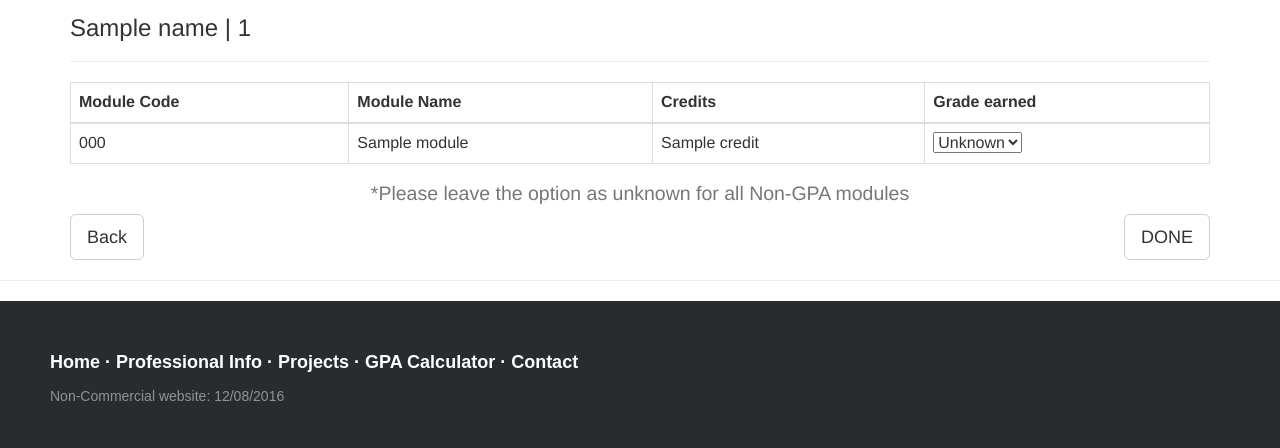
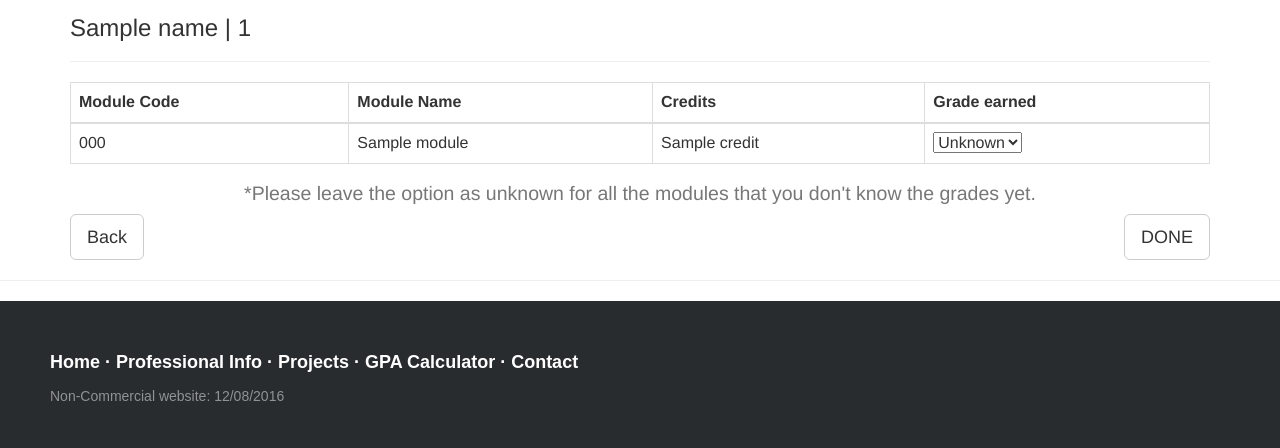
Before and after one commit to AkilaDPerera/GPACalc, a Django app: template calculater/templates/calc/successSecond.html in a window 1280 px wide. Shown: the part 199-647 px from the top of the page. Run offline with Django 3.2, Linux system fonts and the light colour scheme; the template is opened without the code that fills it: most values are stand-ins (such as "Sample title", 1, 10 or a date in 2020); some libraries are stand-ins or nearby versions.

Commit message:
Update successSecond.html

```diff
--- a/calculater/templates/calc/successSecond.html
+++ b/calculater/templates/calc/successSecond.html
@@ -27,6 +27,7 @@
 						<td>
 							<select name={{module.code}}>
 								<option selected="selected">Unknown</option>
+								<option>NonGPA</option>
 								<option value="A+">A+</option>
 								<option value="A ">A </option>
 								<option value="A-">A-</option>
@@ -44,7 +45,7 @@
 				{% endfor %}
 			</tbody>
 		</table>
-		<h2><center><small>*Please leave the option as unknown for all Non-GPA modules</small></center></h2>
+		<h2><center><small>*Please leave the option as unknown for all the modules that you don't know the grades yet.</small></center></h2>
 
 		<button type="button" class="btn btn-default btn-lg alignleft" onClick="history.go(-1);return true;">  Back  </button>
 		<input class="btn btn-default btn-lg alignright" type="submit" value="DONE">
```
